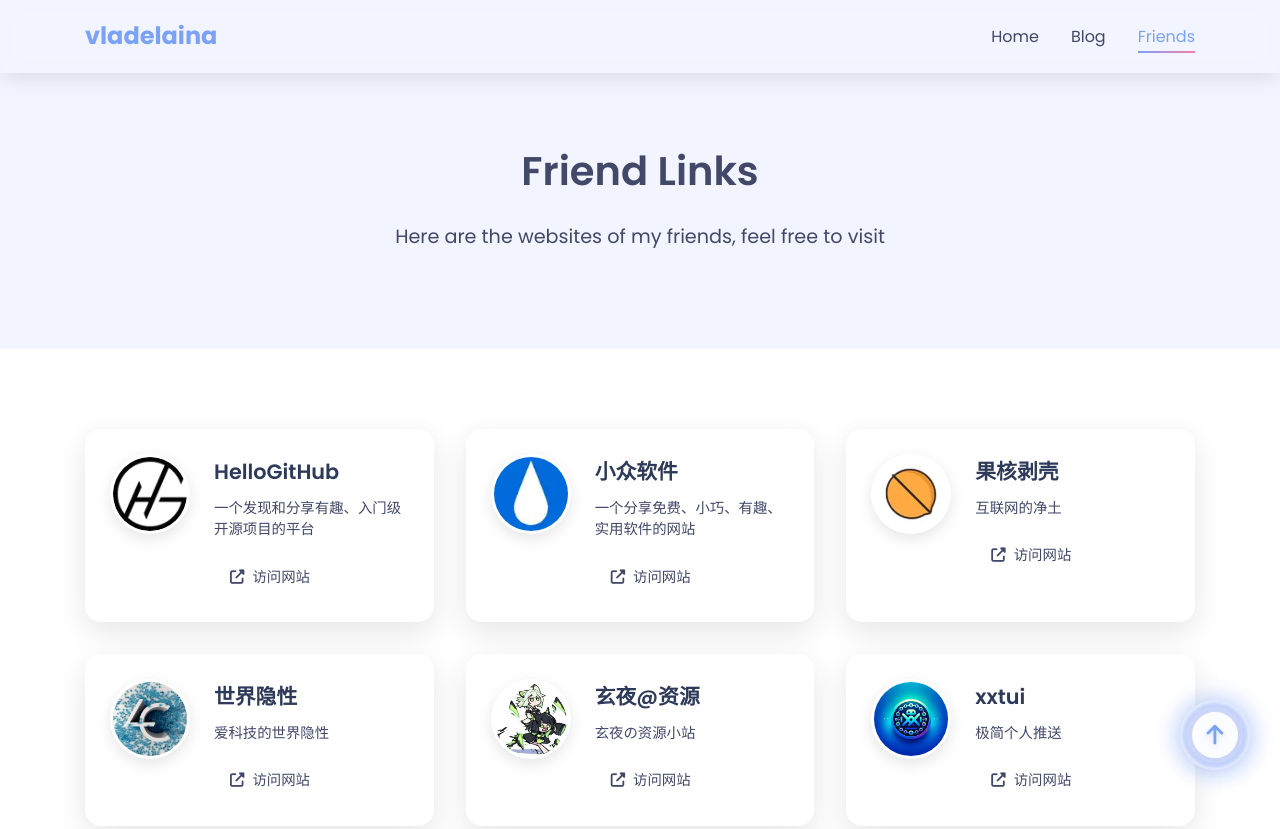
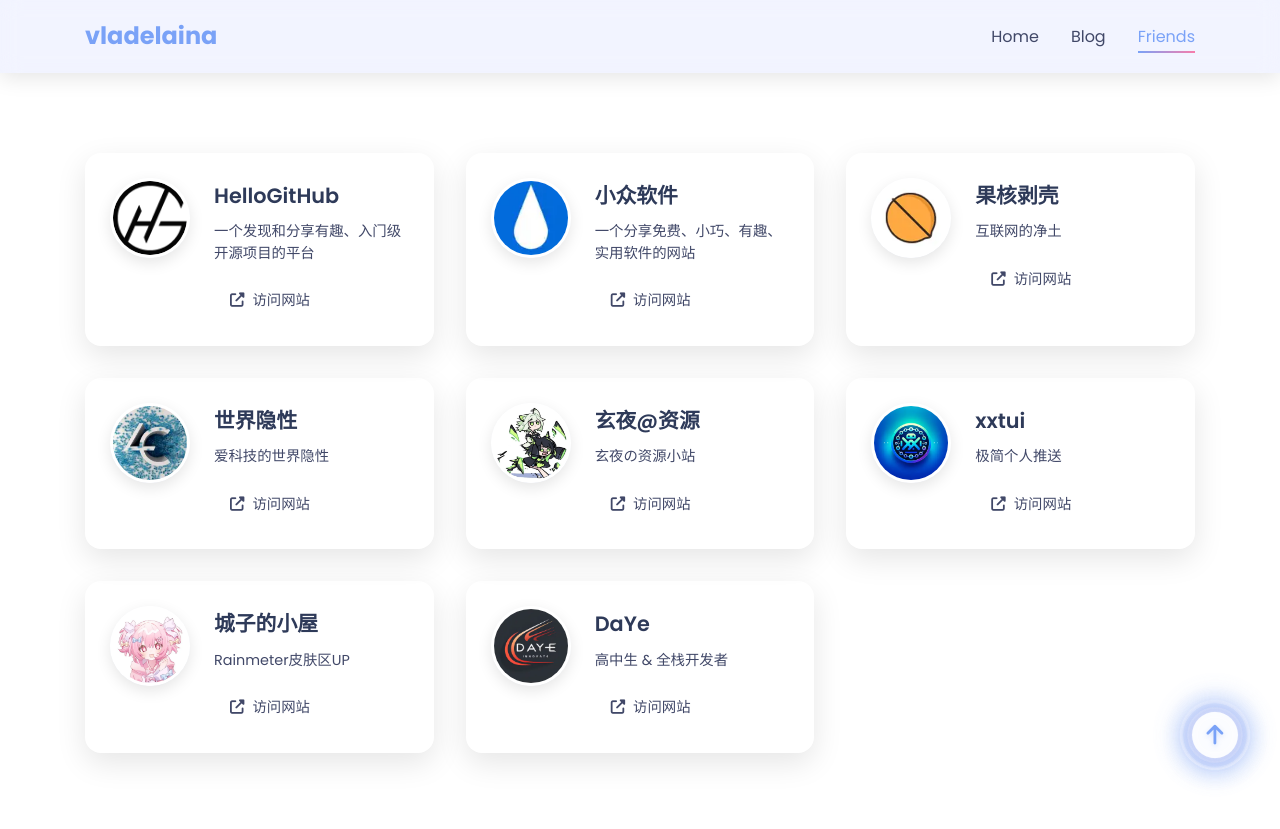
Before and after one commit to vladelaina/vladelaina, a plain HTML site: page friends.html in a window 1280 px wide. Shown: the top 829 px of the page. Drawn offline with nearby package versions, Linux system fonts and the light colour scheme.

Commit message:
feat: Removed the redundant parts of the friend chain

```diff
--- a/friends.html
+++ b/friends.html
@@ -84,13 +84,6 @@
     </header>
 
     <main>
-        <section class="page-header">
-            <div class="container">
-                <h1 data-i18n="friendsPageTitle">友情链接</h1>
-                <p data-i18n="friendsPageDesc">以下是我的朋友们的网站，欢迎访问</p>
-            </div>
-        </section>
-
         <section class="friends-section">
             <div class="container">
                 <div class="friends-grid">
```
